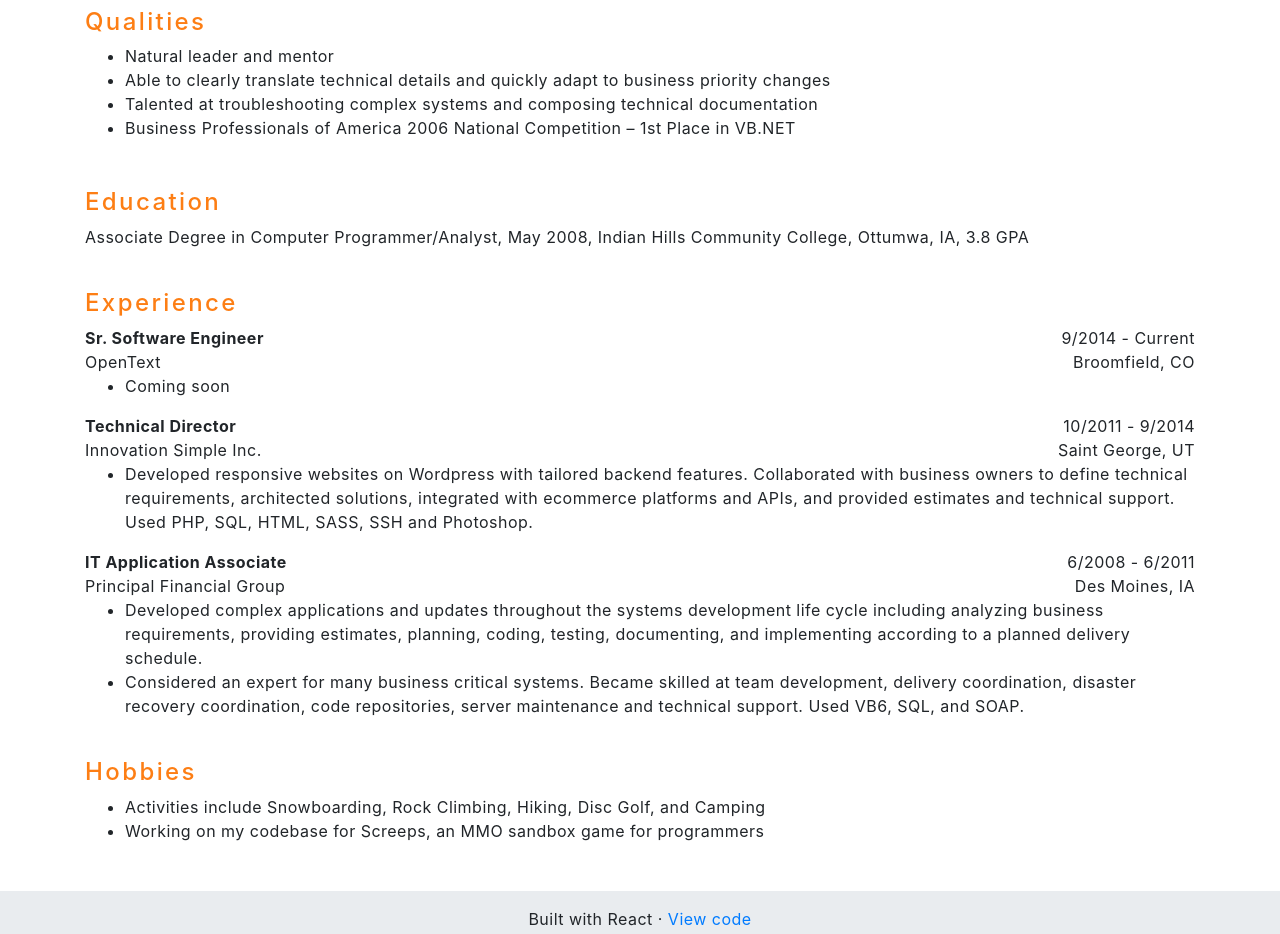
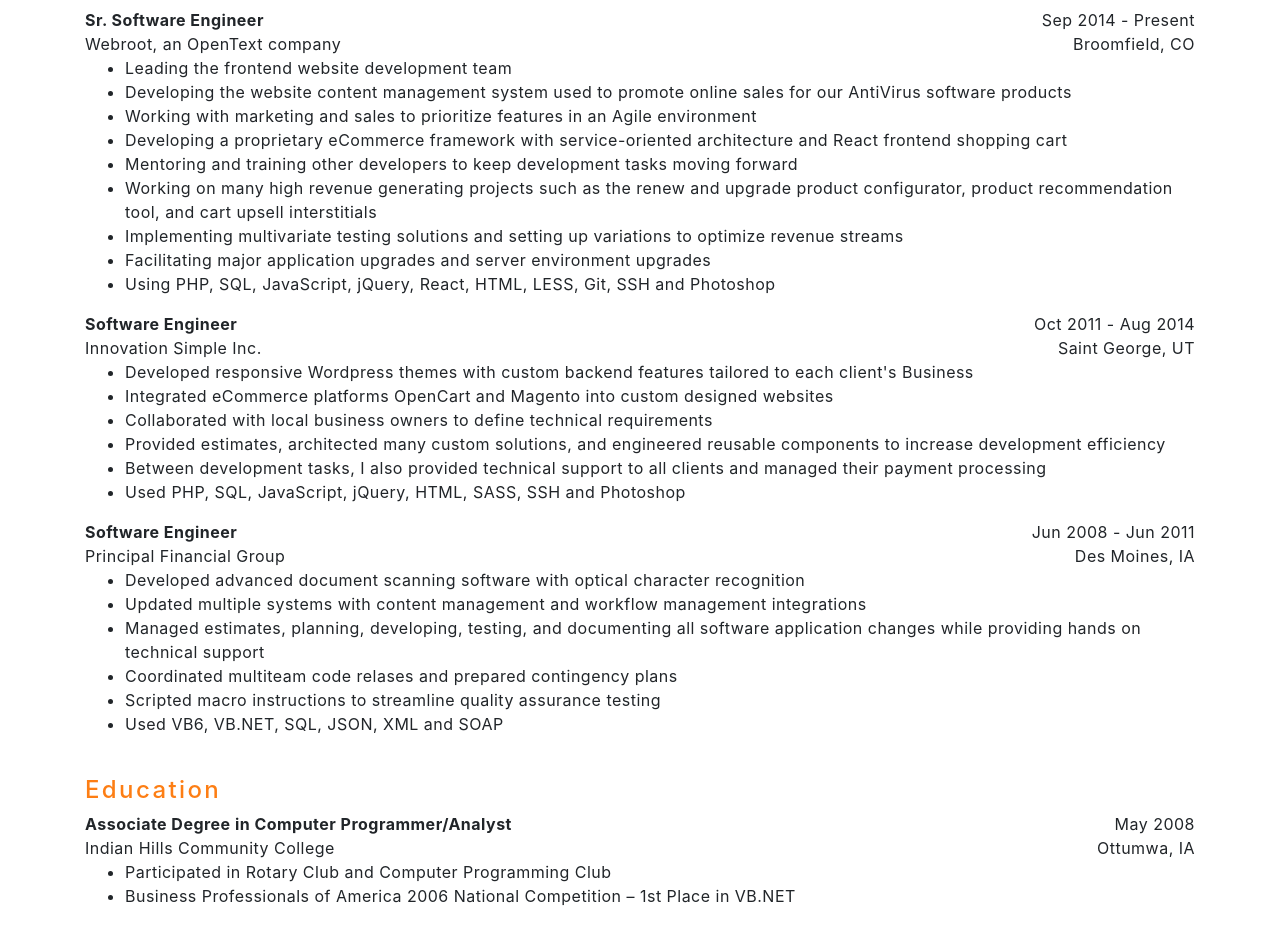
Before and after one commit to meyer678/resume, a React (Create React App) app: page / in a window 1280 px wide. Shown: the part 598-1532 px from the top of the page. Built offline with nearby package versions, Linux system fonts and the light colour scheme.

Commit message:
Content and layout changes

```diff
--- a/src/data/content.json
+++ b/src/data/content.json
@@ -2,12 +2,12 @@
     "header": {
         "name": "Adrian Meyer",
         "title": "Software Engineer",
-        "subtitle": "Based in Boulder, Colorado",
+        "subtitle": "Broomfield, Colorado",
         "email": "meyer678@gmail.com"
     },
     "about": {
         "heading": "About Me",
-        "statement": "Full stack developer with a passion for learning and leading by example"
+        "statement": "Enthusiastic software engineer with 12+ years experience specializing in web applications"
     },
     "skills": {
         "heading": "Skills",
@@ -35,43 +35,66 @@
         "list": [
             "Natural leader and mentor",
             "Able to clearly translate technical details and quickly adapt to business priority changes",
-            "Talented at troubleshooting complex systems and composing technical documentation",
-            "Business Professionals of America 2006 National Competition – 1st Place in VB.NET"
+            "Talented at troubleshooting complex systems and composing technical documentation"
         ]
     },
     "education": {
         "heading": "Education",
-        "content": "Associate Degree in Computer Programmer/Analyst, May 2008, Indian Hills Community College, Ottumwa, IA, 3.8 GPA"
+        "degree": "Associate Degree in Computer Programmer/Analyst",
+        "institution": "Indian Hills Community College",
+        "date": "May 2008",
+        "location": "Ottumwa, IA",
+        "accolades": [
+            "Participated in Rotary Club and Computer Programming Club",
+            "Business Professionals of America 2006 National Competition – 1st Place in VB.NET"
+        ]
     },
     "experience": {
         "heading": "Experience",
         "positions": [
             {
                 "title": "Sr. Software Engineer",
-                "company": "OpenText",
+                "company": "Webroot, an OpenText company",
                 "location": "Broomfield, CO",
-                "date": "9/2014 - Current",
+                "date": "Sep 2014 - Present",
                 "items": [
-                    "Coming soon"
+                    "Leading the frontend website development team",
+                    "Developing the website content management system used to promote online sales for our AntiVirus software products",
+                    "Working with marketing and sales to prioritize features in an Agile environment",
+                    "Developing a proprietary eCommerce framework with service-oriented architecture and React frontend shopping cart",
+                    "Mentoring and training other developers to keep development tasks moving forward",
+                    "Working on many high revenue generating projects such as the renew and upgrade product configurator, product recommendation tool, and cart upsell interstitials",
+                    "Implementing multivariate testing solutions and setting up variations to optimize revenue streams",
+                    "Facilitating major application upgrades and server environment upgrades",
+                    "Using PHP, SQL, JavaScript, jQuery, React, HTML, LESS, Git, SSH and Photoshop"
                 ]
             },
             {
-                "title": "Technical Director",
+                "title": "Software Engineer",
                 "company": "Innovation Simple Inc.",
                 "location": "Saint George, UT",
-                "date": "10/2011 - 9/2014",
+                "date": "Oct 2011 - Aug 2014",
                 "items": [
-                    "Developed responsive websites on Wordpress with tailored backend features. Collaborated with business owners to define technical requirements, architected solutions, integrated with ecommerce platforms and APIs, and provided estimates and technical support. Used PHP, SQL, HTML, SASS, SSH and Photoshop."
+                    "Developed responsive Wordpress themes with custom backend features tailored to each client's Business",
+                    "Integrated eCommerce platforms OpenCart and Magento into custom designed websites",
+                    "Collaborated with local business owners to define technical requirements",
+                    "Provided estimates, architected many custom solutions, and engineered reusable components to increase development efficiency",
+                    "Between development tasks, I also provided technical support to all clients and managed their payment processing",
+                    "Used PHP, SQL, JavaScript, jQuery, HTML, SASS, SSH and Photoshop"
                 ]
             },
             {
-                "title": "IT Application Associate",
+                "title": "Software Engineer",
                 "company": "Principal Financial Group",
                 "location": "Des Moines, IA",
-                "date": "6/2008 - 6/2011",
+                "date": "Jun 2008 - Jun 2011",
                 "items": [
-                    "Developed complex applications and updates throughout the systems development life cycle including analyzing business requirements, providing estimates, planning, coding, testing, documenting, and implementing according to a planned delivery schedule.",
-                    "Considered an expert for many business critical systems. Became skilled at team development, delivery coordination, disaster recovery coordination, code repositories, server maintenance and technical support. Used VB6, SQL, and SOAP."
+                    "Developed advanced document scanning software with optical character recognition",
+                    "Updated multiple systems with content management and workflow management integrations",
+                    "Managed estimates, planning, developing, testing, and documenting all software application changes while providing hands on technical support",
+                    "Coordinated multiteam code relases and prepared contingency plans",
+                    "Scripted macro instructions to streamline quality assurance testing",
+                    "Used VB6, VB.NET, SQL, JSON, XML and SOAP"
                 ]
             }
         ]
@@ -79,7 +102,7 @@
     "hobbies": {
         "heading": "Hobbies",
         "list": [
-            "Activities include Snowboarding, Rock Climbing, Hiking, Disc Golf, and Camping",
+            "Outdoor activities including Snowboarding, Rock Climbing, Hiking, Disc Golf, and Camping",
             "Working on my codebase for Screeps, an MMO sandbox game for programmers"
         ]
     },
--- a/src/pages/main.jsx
+++ b/src/pages/main.jsx
@@ -11,9 +11,9 @@
         <Header />
         <About />
         <Skills />
+        <Experience />
+        <Education />
         <Qualities />
-        <Education />
-        <Experience />
         <Hobbies />
         <Footer />
       </div>
@@ -58,8 +58,7 @@
         <Container>
           <Row>
             <Col>
-              <h4>{data.heading}</h4>
-              <p className="lead">{data.statement}</p>
+              <p className="lead text-center">{data.statement}</p>
             </Col>
           </Row>
         </Container>
@@ -102,7 +101,7 @@
           <Row>
             <Col>
               <h4>{data.heading}</h4>
-              <ul className="mb-0">
+              <ul>
                 {data.list.map((value) => {
                   return <li>{value}</li>
                 })}
@@ -119,12 +118,30 @@
   render() {
     const data = content.education;
     return (
-      <section className="education mt-5 mb-4">
+      <section className="education my-4">
         <Container>
           <Row>
             <Col>
               <h4>{data.heading}</h4>
-              <p>{data.content}</p>
+            </Col>
+          </Row>
+          <Row>
+            <Col xs={7} sm={8}>
+              <strong>{data.degree}</strong>
+            </Col>
+            <Col xs={5} sm={4} className="text-right">{data.date}</Col>
+          </Row>
+          <Row>
+            <Col xs={7} sm={8}>{data.institution}</Col>
+            <Col xs={5} sm={4} className="text-right">{data.location}</Col>
+          </Row>
+          <Row>
+            <Col>
+              <ul>
+                {data.accolades.map((value) => {
+                  return <li>{value}</li>
+                })}
+              </ul>
             </Col>
           </Row>
         </Container>
```
